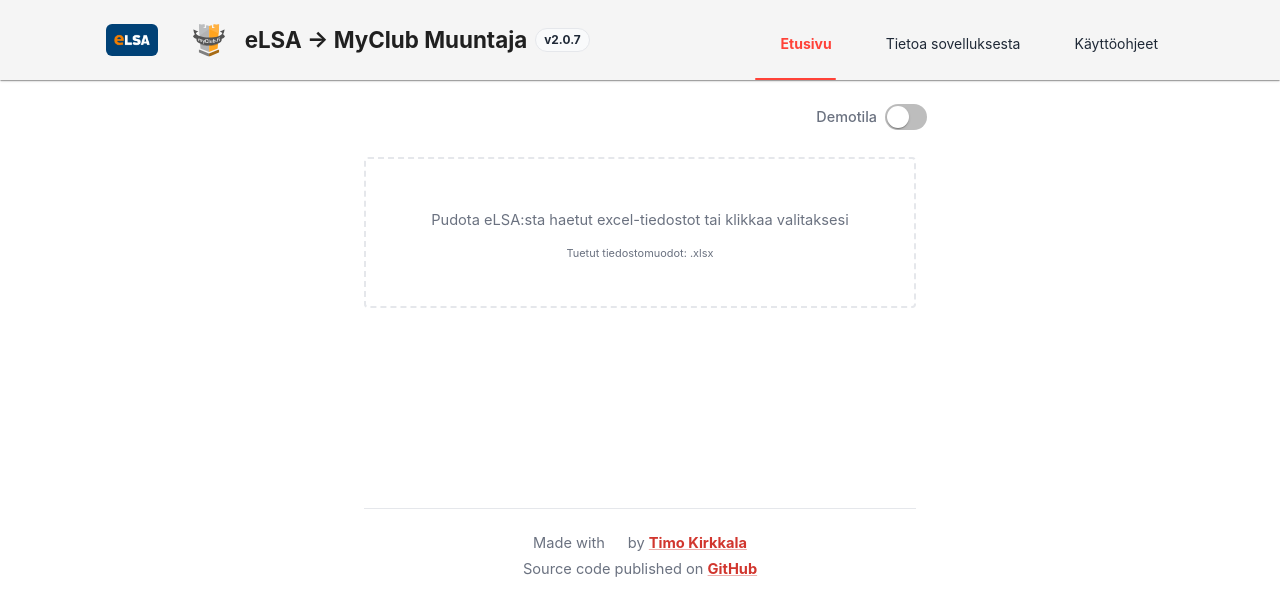
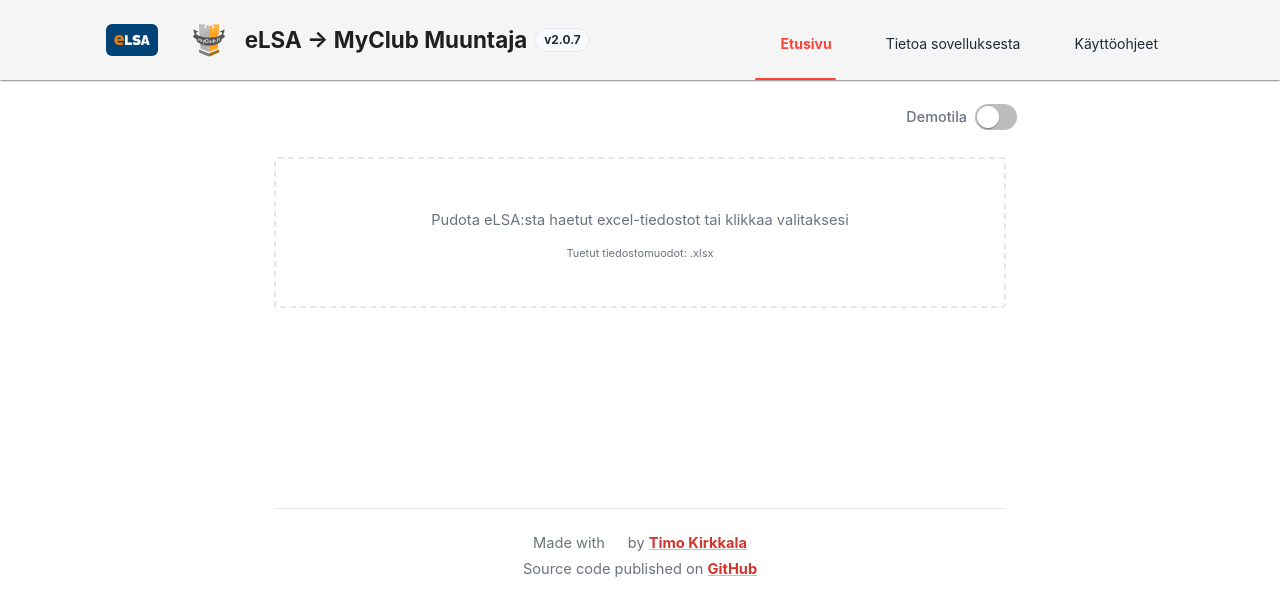
Before and after one commit to kirkkala/elsa-myclub, a Next.js app: page / in a window 1280 px wide. Shown: the top 616 px of the page. Built offline with nearby package versions, Linux system fonts and the light colour scheme; some icons are missing.

Commit message:
Wider container

```diff
--- a/components/Layout/Layout.tsx
+++ b/components/Layout/Layout.tsx
@@ -22,7 +22,7 @@
         <Container
           maxWidth={false}
           sx={{
-            maxWidth: 600,
+            maxWidth: 780,
             py: 3,
           }}
         >
```
